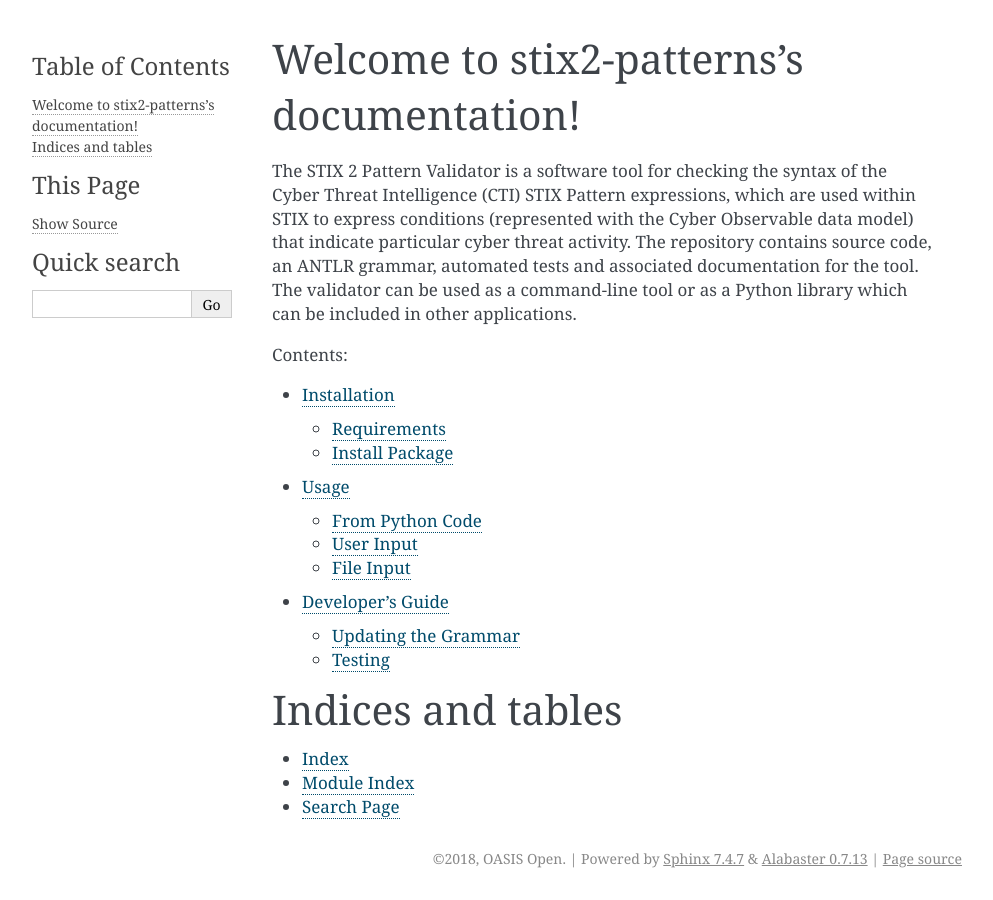
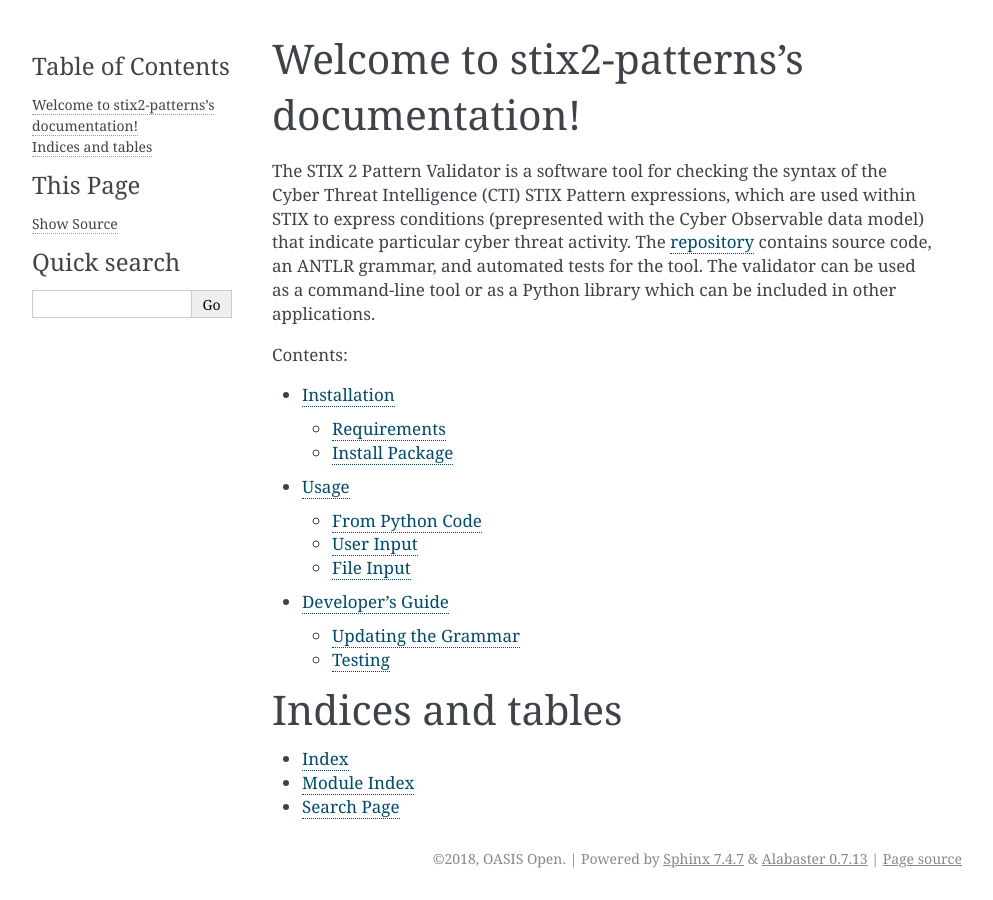
Before and after one commit to oasis-open/cti-pattern-validator, a Sphinx documentation site: the page built from docs/index.rst, in a window 1280 px wide. Shown: the whole page, without its empty margins (148-1141 px from the left). Built offline with Sphinx 7.4.7, drawn with Linux system fonts in a browser that asks for light colours; pages that are not in the unit, such as notebooks, are missing from menus.

Commit message:
Improve documentation
Fixes typos, adds a helpful link.

```diff
--- a/README.rst
+++ b/README.rst
@@ -7,7 +7,7 @@
 
 The STIX 2 Pattern Validator is a software tool for checking the syntax of the
 Cyber Threat Intelligence (CTI) STIX Pattern expressions, which are used within
-STIX to express conditions (represented with the Cyber Observable data model)
+STIX to express conditions (prepresented with the Cyber Observable data model)
 that indicate particular cyber threat activity. The repository contains source
 code, an ANTLR grammar, automated tests and associated documentation for the
 tool. The validator can be used as a command-line tool or as a Python library
--- a/docs/developers.rst
+++ b/docs/developers.rst
@@ -27,8 +27,7 @@
 The STIX Pattern Validator's test suite can be run with `pytest
 <http://pytest.org>`__.
 
-You can also test against the examples provided in the supplied ``examples.txt``
-file.
+You can also test against the examples provided in the supplied example file.
 
 .. code:: bash
 
--- a/docs/index.rst
+++ b/docs/index.rst
@@ -3,9 +3,9 @@
 
 The STIX 2 Pattern Validator is a software tool for checking the syntax of the
 Cyber Threat Intelligence (CTI) STIX Pattern expressions, which are used within
-STIX to express conditions (represented with the Cyber Observable data model)
-that indicate particular cyber threat activity. The repository contains source
-code, an ANTLR grammar, automated tests and associated documentation for the
+STIX to express conditions (prepresented with the Cyber Observable data model)
+that indicate particular cyber threat activity. The repository_ contains source
+code, an ANTLR grammar, and automated tests for the
 tool. The validator can be used as a command-line tool or as a Python library
 which can be included in other applications.
 
```
Also changed, not shown: other parts of docs/index.rst (+2 -0 lines).
